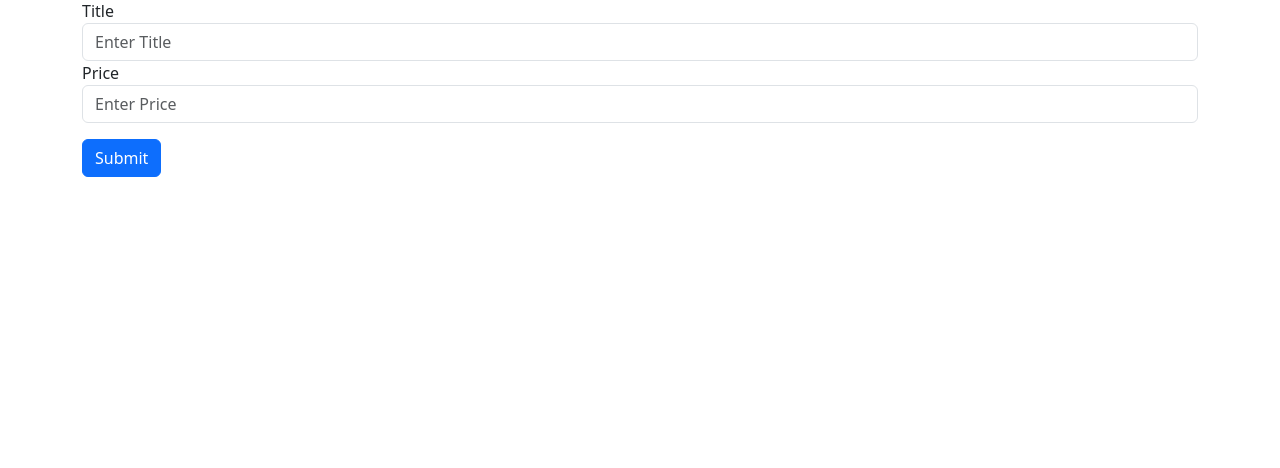
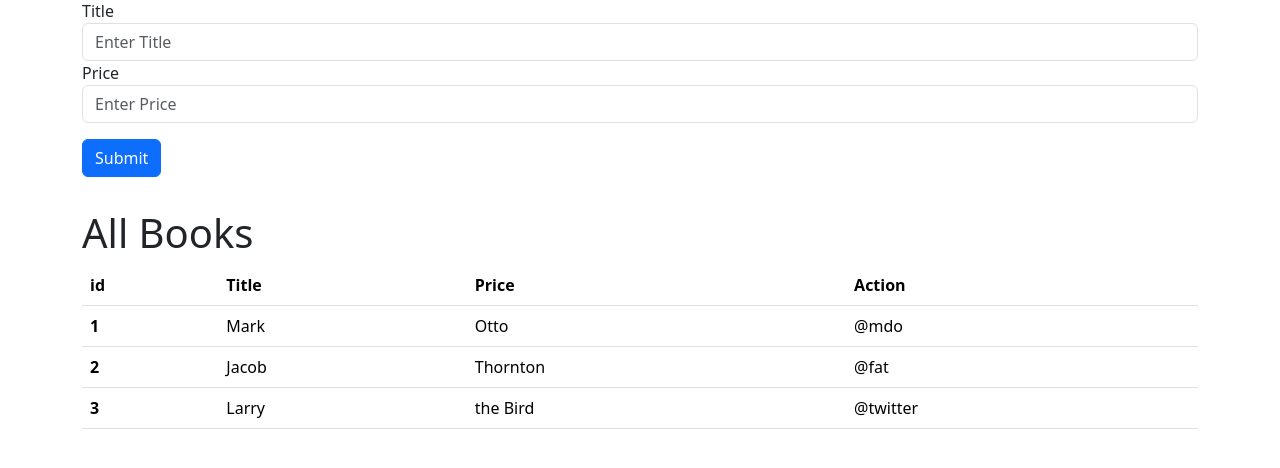
Before and after one commit to LemuelVelez/Django_7, a Django app: page / in a window 1280 px wide. Shown: the part 137-605 px from the top of the page. Run offline with Django 4.2, Linux system fonts and the light colour scheme.

Commit message:
modify table

```diff
--- a/brmproject/templates/viewbook.html
+++ b/brmproject/templates/viewbook.html
@@ -33,6 +33,40 @@
         </div>
          <button type="submit" class="btn btn-primary">Submit</button>
       </form>
+
+      <br>
+
+      <h1 class="mt-2">All Books</h1>
+      <table class="table">
+        <thead>
+          <tr>
+            <th scope="col">id</th>
+            <th scope="col">Title</th>
+            <th scope="col">Price</th>
+            <th scope="col">Action</th>
+          </tr>
+        </thead>
+        <tbody>
+          <tr>
+            <th scope="row">1</th>
+            <td>Mark</td>
+            <td>Otto</td>
+            <td>@mdo</td>
+          </tr>
+          <tr>
+            <th scope="row">2</th>
+            <td>Jacob</td>
+            <td>Thornton</td>
+            <td>@fat</td>
+          </tr>
+          <tr>
+            <th scope="row">3</th>
+            <td>Larry</td>
+            <td>the Bird</td>
+            <td>@twitter</td>
+          </tr>
+        </tbody>
+      </table>
     </div>
     <script src="https://cdn.jsdelivr.net/npm/bootstrap@5.3.2/dist/js/bootstrap.bundle.min.js" integrity="sha384-C6RzsynM9kWDrMNeT87bh95OGNyZPhcTNXj1NW7RuBCsyN/o0jlpcV8Qyq46cDfL" crossorigin="anonymous"></script>
   </body>
```
